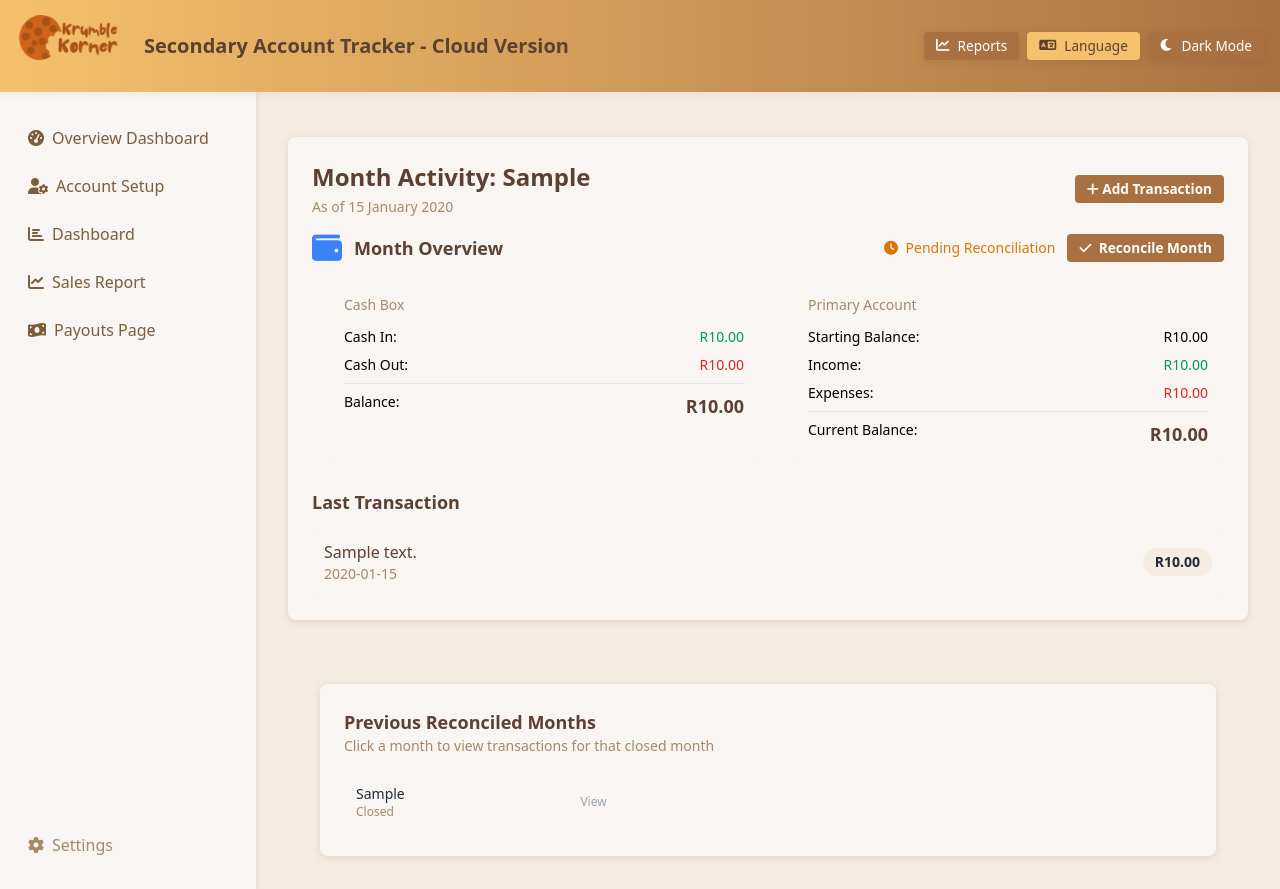
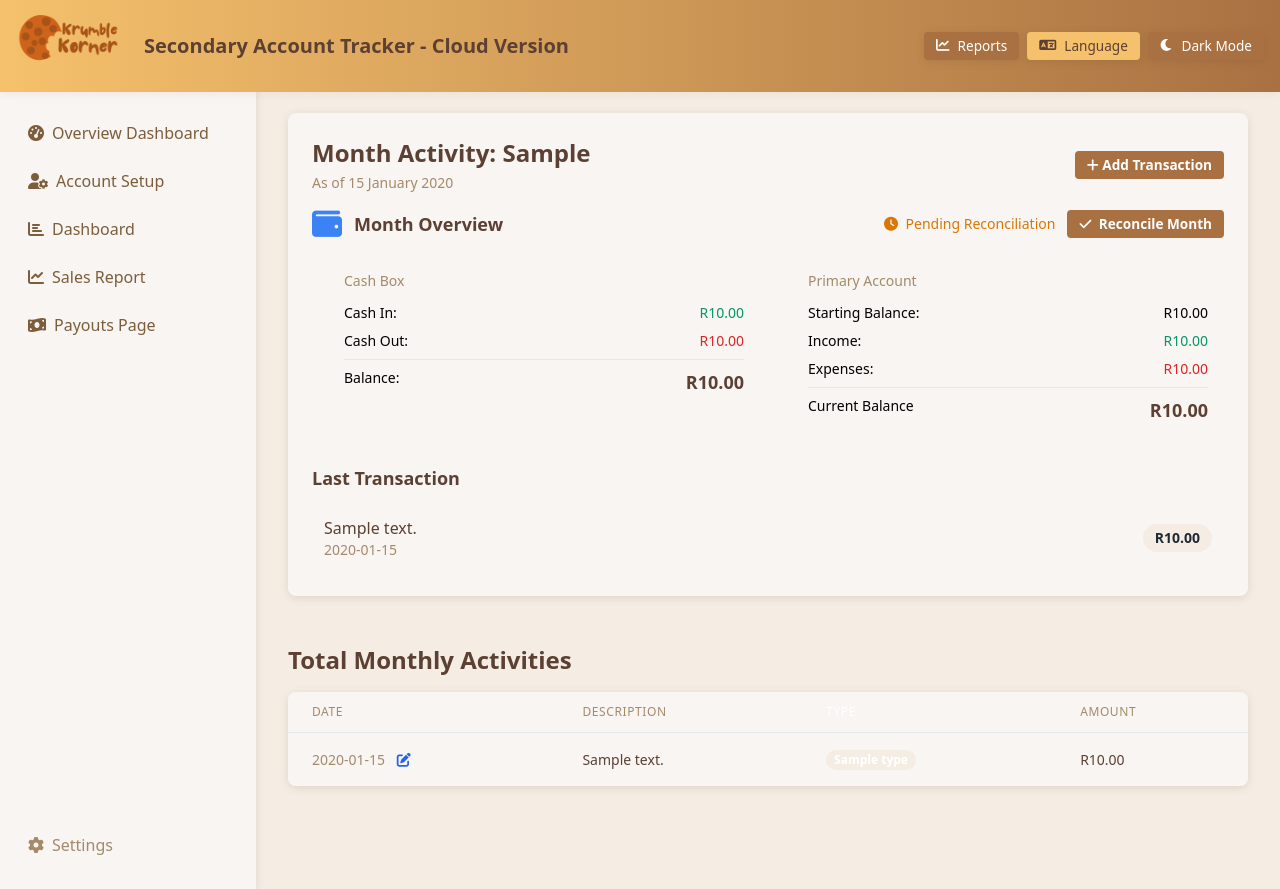
Before and after one commit to EmbeddEdge/FlaskWebApp, a Flask app: template templates/monthly_activity.html in a window 1280 px wide. Run offline with Flask 3, Linux system fonts and the light colour scheme; the template is opened without the code that fills it: most values are stand-ins (such as "Sample title", 1, 10 or a date in 2020); some libraries are stand-ins or nearby versions.

Commit message:
Bug fixes with mixed up values and formatting fixes

```diff
--- a/app.py
+++ b/app.py
@@ -432,6 +432,7 @@ def add_transaction():
         amount = float(request.form.get('amount', 0))
         description = request.form.get('description', '')
         method = request.form.get('method', '')
+        transaction_date = request.form.get('transaction_date', datetime.now().strftime('%Y-%m-%d'))
 
         if account_id is None or transaction_type is None or amount is None:
             return jsonify({'error': 'Missing required fields'}), 400
@@ -443,6 +444,7 @@ def add_transaction():
             'amount': amount,
             'description': description,
             'payment_method': method,
+            'transaction_date': transaction_date
         }).execute()
 
         # Fetch the current primary balance
@@ -789,7 +791,7 @@ def update_transaction_date():
 
         # Update the transaction date
         response = supabase.table('transactions').update({
-            'created_at': transaction_date
+            'transaction_date': transaction_date
         }).eq('id', transaction_id).execute()
 
         if not response.data:
--- a/templates/monthly_activity.html
+++ b/templates/monthly_activity.html
@@ -159,11 +159,10 @@
         </div>
     </div>
     <!-- Side Panel Navigation -->
-    <div class="flex min-h-screen">
+    <div class="flex min-h-screen"> <!-- Wrapper for overall layout -->
         <!-- Sidebar -->
-        <aside class="w-64 bg-white shadow-lg flex flex-col py-6 px-4">
-            <!-- Spacer to push items below the logo -->
-            <div style="height: 5px;"></div>
+        <aside class="w-64 bg-white shadow-lg flex flex-col py-6 px-4 fixed h-screen top-[88px]">
+            <!-- Sidebar starts below header with more space -->
             <div class="mb-8">
                 <nav class="flex flex-col space-y-2">
                     <a href="/" class="flex items-center px-3 py-2 rounded-lg text-gray-700 font-medium sidebar-btn">
@@ -190,12 +189,12 @@
             </div>
         </aside>
         <!-- Main Content Wrapper -->
-        <div class="flex-1">
+        <div class="flex-1 ml-64 pt-[88px]"> <!-- Increased padding for header space -->
 
     <!-- Main Content -->
     <div class="max-w-7xl mx-auto px-6 lg:px-8">
         <!-- Account Overview -->
-        <div class="mb-8" style="margin-top: 3rem;">
+        <div class="mb-8 pt-6"> <!-- Increased top spacing for the card -->
 
             <!-- Month Activity Card -->
             <div class="bg-white overflow-hidden shadow rounded-lg">
@@ -277,8 +276,8 @@
                                             </div>
                                             <div class="border-t border-gray-200 pt-2 mt-2">
                                                 <div class="flex justify-between">
-                                                    <span class="text-sm font-medium">Current Balance:</span>
-                                                    <span class="text-lg font-bold text-gray-900">R{{ "%.2f"|format(accounts.primary_account if accounts else 0) }}</span>
+                                                    <span class="text-sm font-medium">{% if reconciled_data and reconciled_data.is_reconciled %}End Balance{% else %}Current Balance{% endif %}</span>
+                                                    <span class="text-lg font-bold text-gray-900">R{{ "%.2f"|format(reconciled_data.closing_balance if reconciled_data.is_reconciled else accounts.primary_account if accounts else 0) }}</span>
                                                 </div>
                                             </div>
                                         </div>
@@ -314,38 +313,59 @@
                 </div>
             </div>
 
+            <!-- All the months Transactions -->
+            <div class="mb-8 mt-8 pt-4">
+                <div class="flex justify-between items-center mb-4">
+                    <h2 class="text-2xl font-semibold text-gray-900">Total Monthly Activities</h2>
+                </div>
+                <div class="bg-white shadow overflow-hidden sm:rounded-lg">
+                    <table class="min-w-full divide-y divide-gray-200">
+                        <thead class="bg-gray-50">
+                            <tr>
+                                <th class="px-6 py-3 text-left text-xs font-medium text-gray-500 uppercase tracking-wider">Date</th>
+                                <th class="px-6 py-3 text-left text-xs font-medium text-gray-500 uppercase tracking-wider">Description</th>
+                                <th class="px-6 py-3 text-left text-xs font-medium text-gray-500 uppercase tracking-wider type-col">Type</th>
+                                <th class="px-6 py-3 text-left text-xs font-medium text-gray-500 uppercase tracking-wider">Amount</th>
+                            </tr>
+                        </thead>
+                        <tbody class="bg-white divide-y divide-gray-200">
+                            {% for transaction in transactions %}
+                            <tr>
+                                <td class="px-6 py-4 whitespace-nowrap text-sm text-gray-500">
+                                    {{ transaction.transaction_date[:10] if transaction.transaction_date else '' }}
+                                    <button onclick="openEditDateModal('{{ transaction.id }}', '{{ transaction.transaction_date[:10] if transaction.transaction_date else '' }}')"
+                                            class="ml-2 text-blue-600 hover:text-blue-800">
+                                        <i class="fas fa-edit"></i>
+                                    </button>
+                                </td>
+                                <td class="px-6 py-4 whitespace-nowrap text-sm text-gray-900">
+                                    {{ transaction.description }}
+                                </td>
+                                <td class="px-6 py-4 whitespace-nowrap text-sm text-gray-500 type-col">
+                                    <span class="px-2 inline-flex text-xs leading-5 font-semibold rounded-full
+                                        {% if transaction.type == 'income' %}bg-green-100 text-green-800
+                                        {% elif transaction.type == 'expense' %}bg-red-100 text-red-800
+                                        {% else %}bg-gray-100 text-gray-800{% endif %}">
+                                        {{ transaction.type }}
+                                    </span>
+                                </td>
+                                <td class="px-6 py-4 whitespace-nowrap text-sm
+                                    {% if transaction.type == 'income' %}text-green-600
+                                    {% elif transaction.type == 'expense' %}text-red-600
+                                    {% else %}text-gray-900{% endif %}">
+                                    {{ "R%.2f"|format(transaction.amount) }}
+                                </td>
+                            </tr>
+                            {% endfor %}
+                        </tbody>
+                    </table>
+                </div>
+            </div>
+        </div>
+
     </div>
 
     <!-- Add Transaction Modal -->
-        <!-- Previous Reconciled Months Card -->
-        {% if reconciled_months and reconciled_months|length > 0 %}
-        <div class="max-w-7xl mx-auto py-2 sm:px-6 lg:px-8">
-            <div class="bg-white overflow-hidden shadow rounded-lg mt-6">
-                <div class="p-6">
-                    <div class="flex items-center justify-between mb-4">
-                        <div>
-                            <h3 class="text-lg font-semibold text-gray-900">Previous Reconciled Months</h3>
-                            <p class="text-sm text-gray-500">Click a month to view transactions for that closed month</p>
-                        </div>
-                    </div>
-
-                    <div class="grid grid-cols-1 md:grid-cols-3 gap-3">
-                        {% for rm in reconciled_months %}
-                        <a href="/monthly_activity?month={{ rm.month[:7] }}" class="block p-3 bg-gray-50 rounded hover:bg-gray-100">
-                            <div class="flex items-center justify-between">
-                                <div>
-                                    <p class="text-sm font-medium text-gray-800">{{ rm.formatted_month if rm.formatted_month else (rm.month[:7] if rm.month) }}</p>
-                                    <p class="text-xs text-gray-500">Closed</p>
-                                </div>
-                                <div class="text-xs text-gray-400">View</div>
-                            </div>
-                        </a>
-                        {% endfor %}
-                    </div>
-                </div>
-            </div>
-        </div>
-        {% endif %}
     <div id="addTransactionModal" class="fixed inset-0 bg-gray-600 bg-opacity-50 hidden overflow-y-auto h-full w-full">
         <div class="relative top-20 mx-auto p-5 border w-96 shadow-lg rounded-md bg-white">
             <div class="mt-3 text-center">
--- a/templates/transactions_table.html
+++ b/templates/transactions_table.html
@@ -222,8 +222,8 @@
                         {% for transaction in transactions %}
                         <tr>
                             <td class="px-6 py-4 whitespace-nowrap text-sm text-gray-500">
-                                {{ transaction.created_at[:10] if transaction.created_at else '' }}
-                                <button onclick="openEditDateModal('{{ transaction.id }}', '{{ transaction.created_at[:10] if transaction.created_at else '' }}')"
+                                {{ transaction.transaction_date[:10] if transaction.transaction_date else '' }}
+                                <button onclick="openEditDateModal('{{ transaction.id }}', '{{ transaction.transaction_date[:10] if transaction.transaction_date else '' }}')"
                                         class="ml-2 text-blue-600 hover:text-blue-800">
                                     <i class="fas fa-edit"></i>
                                 </button>
```
Also changed, not shown: templates/overview.html (+18 -52 lines).
